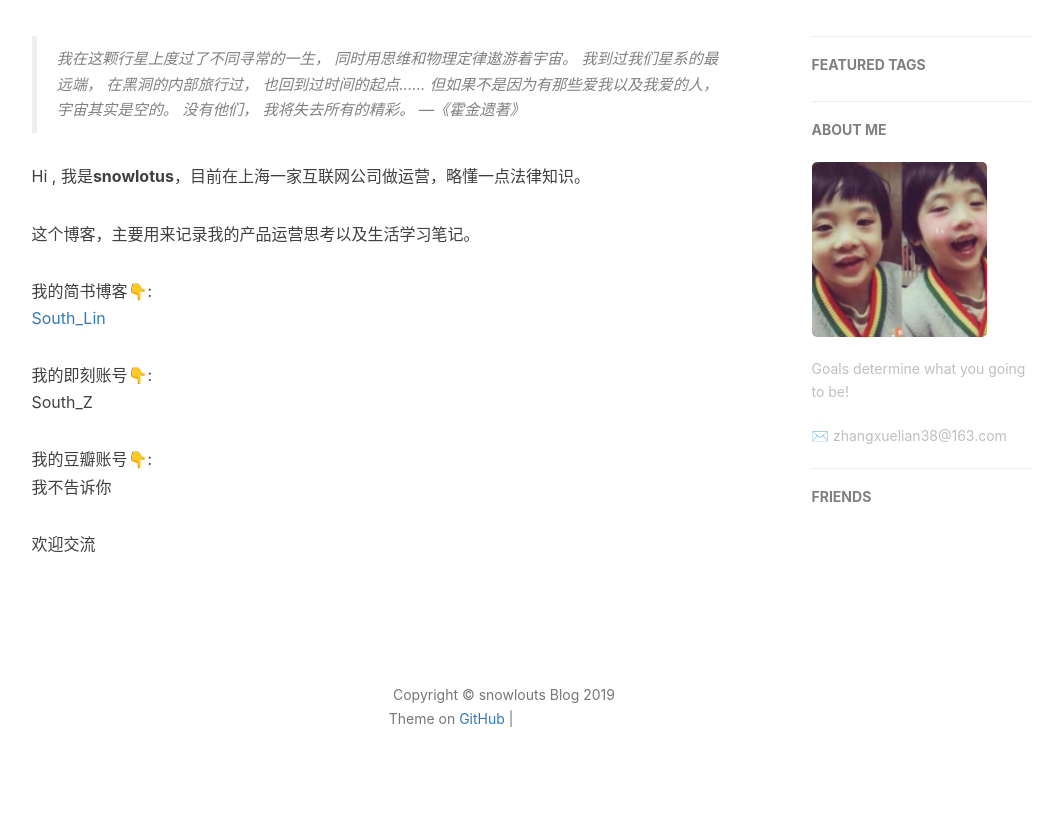
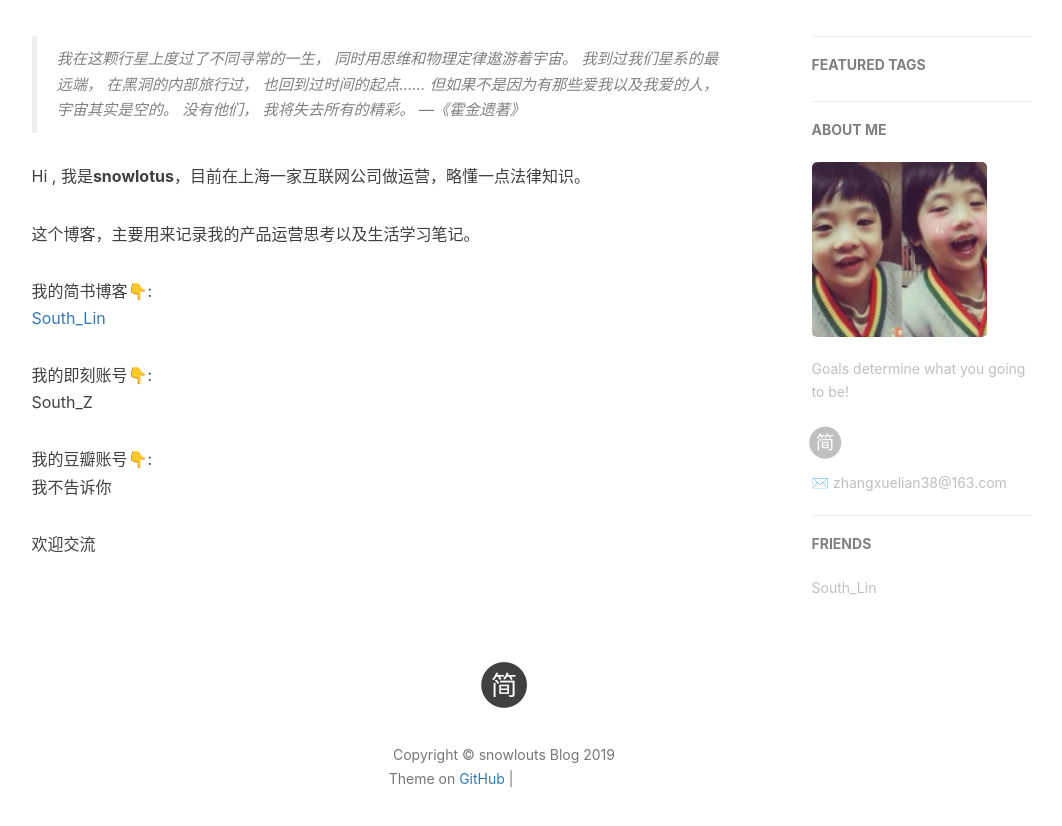
Before and after one commit to snowlotus95z/testblog, a Jekyll site: the page built from about.html, in a window 1280 px wide, cut to the strip 422-1305 px from the top of the page. Shown: the top 826 px of the strip, without its empty margins (136-1198 px from the left). Built offline with Jekyll 4.4.1, drawn with Linux system fonts in a browser that asks for light colours; nearby versions of some CDN libraries; comment, search, counter and statistics services are not loaded; grey boxes are pictures that could not be loaded.

Commit message:
[feat] add jianshu blog url

```diff
--- a/_config.yml
+++ b/_config.yml
@@ -4,7 +4,7 @@ SEOTitle: snowlouts的博客 | snowlouts Blog
 header-img: img/post-bg-desk.jpg
 email: zhangxuelian38@163.com
 description: "Every failure is leading towards success."
-keyword: "BY的博客, 产品，运营"
+keyword: "snowlouts的博客, 产品，运营"
 url: "http://snowlotus95z.github.io"          # your host, for absolute URL
 baseurl: ""      # for example, '/blog' if your blog hosted on 'host/blog'
 github_repo: "https://github.com/snowlotus95z/snowlotus95z.github.io.git" # you code repository
@@ -22,7 +22,7 @@ RSS: false
 # zhihu_username:     qiubaiying
 # github_username:    qiubaiying
 # facebook_username:  baiying.qiu.7
-# jianshu_username:   e71990ada2fd
+jianshu_username:   South_Lin
 #twitter_username:   qiubaiying
 
 
@@ -98,10 +98,11 @@ service-worker: true
 
 # Friends
 friends: [
-    # {
-    #     title: "WY",
-    #     href: "http://zhengwuyang.com"
-    # },{
+    {
+        title: "South_Lin",
+        href: "https://www.jianshu.com/u/f895c725a4a9"
+    }
+    # ,{
     #     title: "简书·BY",
     #     href: "http://www.jianshu.com/u/e71990ada2fd"
     # },{
```
